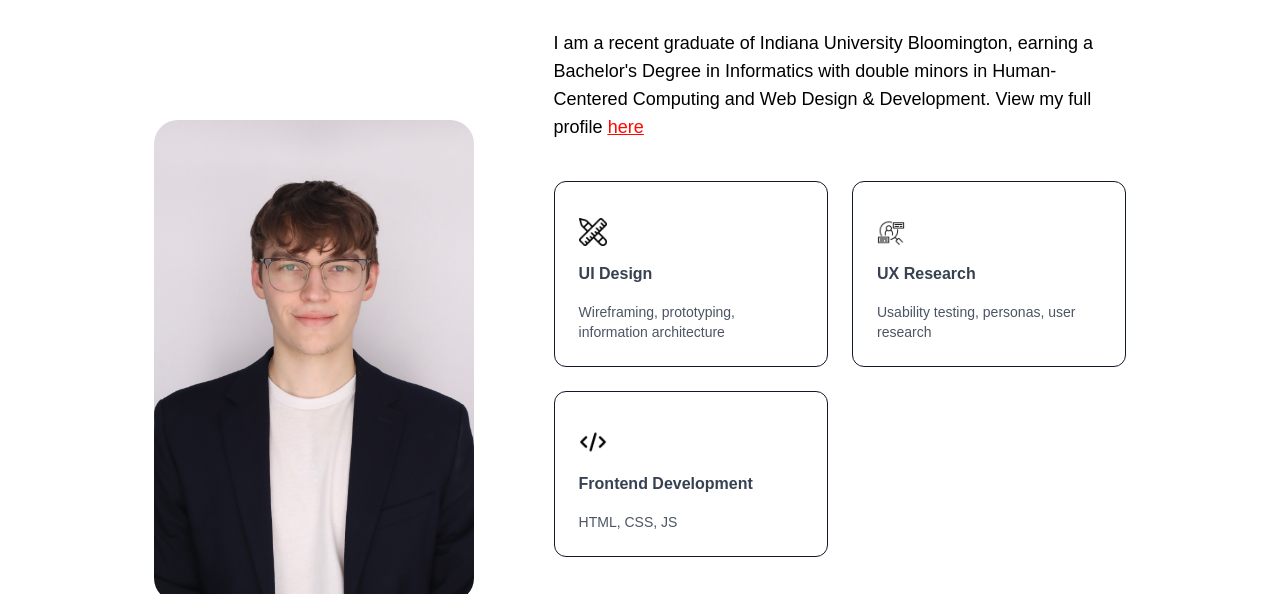
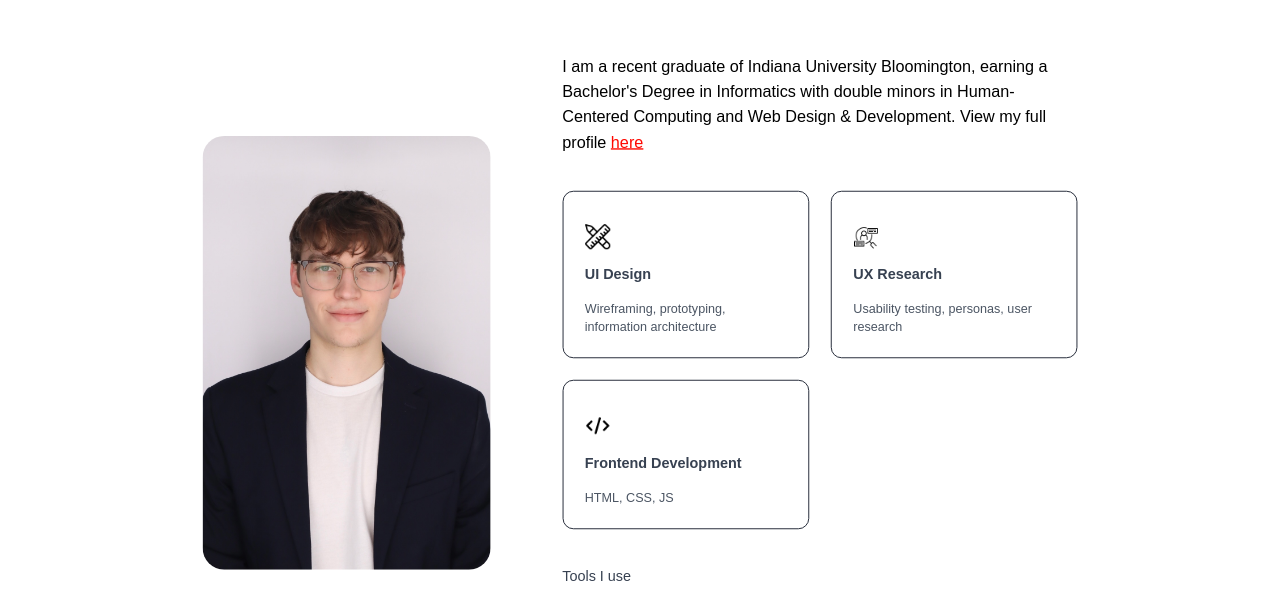
Before and after one commit to arenv07/portfolio-2024, a plain HTML site: page about.html in a window 1280 px wide. Shown: the part 215-809 px from the top of the page. Drawn offline with nearby package versions, Linux system fonts and the light colour scheme; a web font is replaced by a local one.

Commit message:
About section sizing

```diff
--- a/style.css
+++ b/style.css
@@ -190,6 +190,9 @@ canvas {
 }
 
 /* ABOUT SECTION */
+#about {
+  scale: 0.9;
+}
 /* Base styling for tech items */
 .tech-item {
   position: relative;
```
